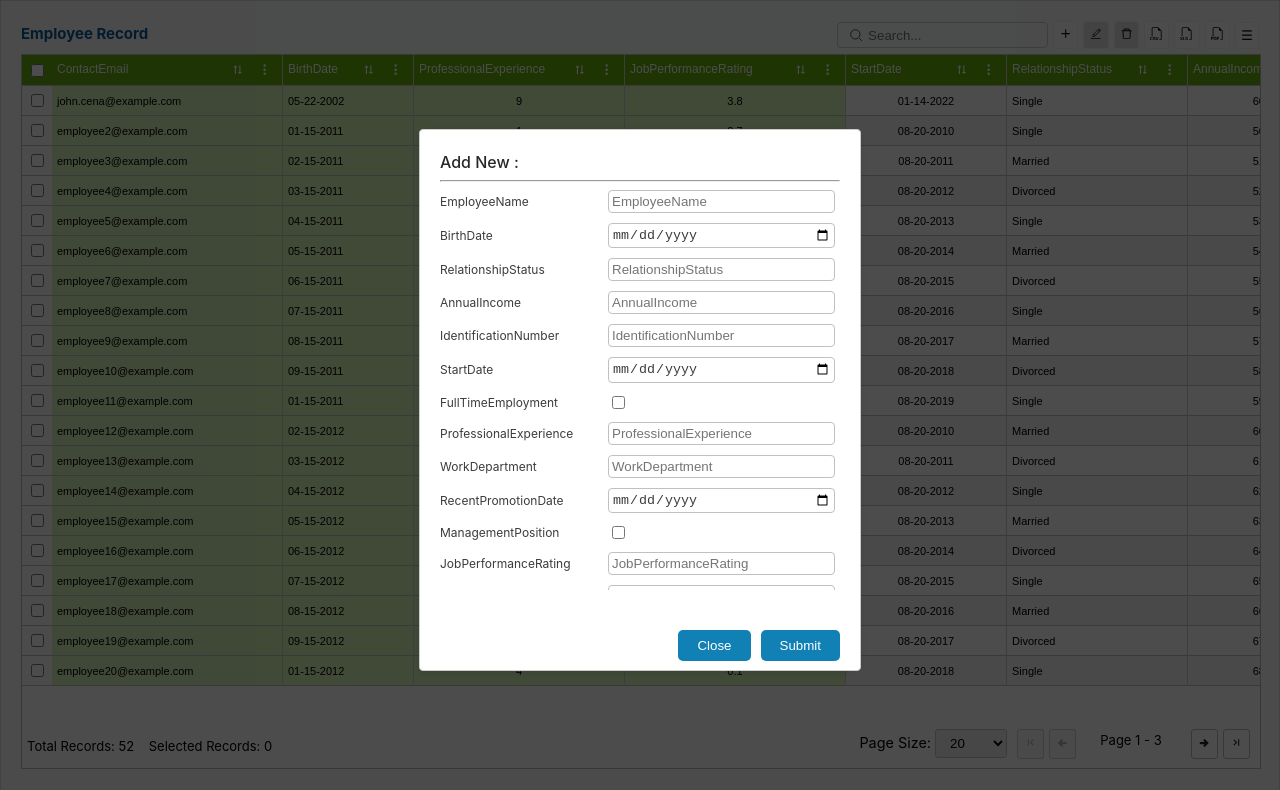
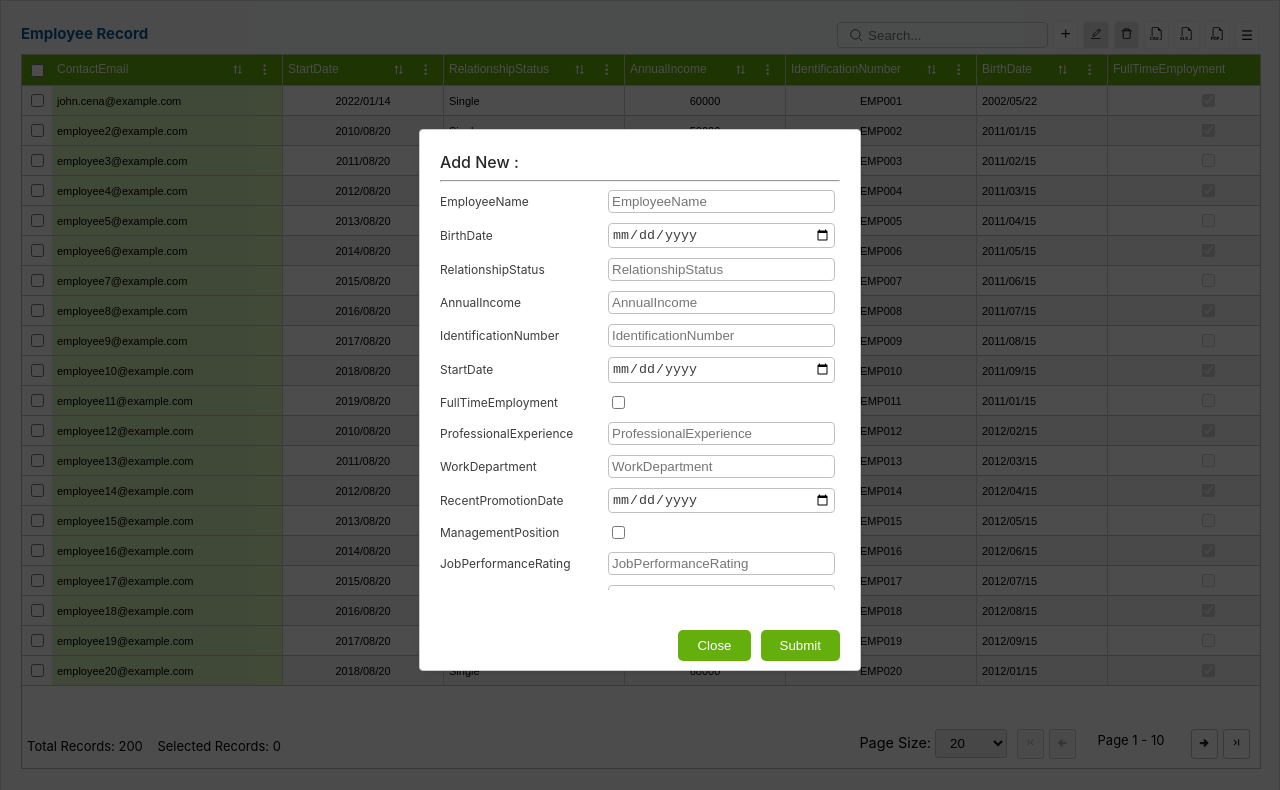
Before and after one commit to codematrixx008/Custom_DataGrid, a React (Create React App) app: page / in a window 1280 px wide. Both pictures are taken after a click on the button 1065 px from the left and 35 px from the top of the page. Shown: the top 790 px of the page. Built offline with nearby package versions, Linux system fonts and the light colour scheme.

Commit message:
Change Button Color & Background  theme
Change the button color according to DataGrid theme & If not assigned then set default

```diff
--- a/src/Component/CallDataGrid/Data/Data.ts
+++ b/src/Component/CallDataGrid/Data/Data.ts
@@ -3,18 +3,17 @@ export const title = "Employee Record";
 export const settings = {
 
     fontSize: 12,
-    dateFormat: "MM-DD-YYYY",
+    //dateFormat: "MM-DD-YYYY",
     // dateFormat: "YYYY-MM-DD",
     //dateFormat: "DD-MM-YYYY",
-    // dateFormat: "MM/DD/YYYY",
-    // dateFormat: "YYYY/MM/DD",
+    //dateFormat: "MM/DD/YYYY",
+    dateFormat: "YYYY/MM/DD",
     // dateFormat: "DD/MM/YYYY",
-
     fontFamily: "sans-serif",
     color: 'white',
     background: ' #65af0c ',
     isGlobalSearchVisible: true,
-    freezebackground:'rgb(217, 243, 186) ',
+    freezebackground: 'rgb(217, 243, 186) ',
     ButtonAction: ["Add", "Edit", "Delete", "CSV", "XLSX", "PDF", "ShowHideColumns"],
     IsButtonVisible: {
         Add: true,
@@ -39,17 +38,17 @@ export const settings = {
 
 export const listViewColumns = [
     { ColumnHeader: "EmployeeName", DataType: "string", Tooltip: true, Width: 150, isVisible: true, isEditable: true, isFreeze: false, Sorting: true, Filtering: true, ColumnOrder: 13, Alignment: "left" },
-    { ColumnHeader: "BirthDate", DataType: "date", Tooltip: false, Width: 120, isVisible: true, isEditable: true, isFreeze: true, Sorting: true, Filtering: true, ColumnOrder: 6, Alignment: "left" },
+    { ColumnHeader: "BirthDate", DataType: "date", Tooltip: false, Width: 120, isVisible: true, isEditable: true, isFreeze: false, Sorting: true, Filtering: true, ColumnOrder: 6, Alignment: "left" },
     { ColumnHeader: "RelationshipStatus", DataType: "string", Tooltip: false, Width: 170, isVisible: true, isEditable: true, isFreeze: false, Sorting: true, Filtering: true, ColumnOrder: 3, Alignment: "left" },
     { ColumnHeader: "AnnualIncome", DataType: "number", Tooltip: false, Width: 150, isVisible: true, isEditable: true, isFreeze: false, Sorting: true, Filtering: true, ColumnOrder: 4, Alignment: "center" },
     { ColumnHeader: "IdentificationNumber", DataType: "string", Tooltip: false, Width: 180, isVisible: true, isEditable: true, isFreeze: false, Sorting: false, Filtering: true, ColumnOrder: 5, Alignment: "center" },
     { ColumnHeader: "StartDate", DataType: "date", Tooltip: false, Width: 150, isVisible: true, isEditable: true, isFreeze: false, Sorting: true, Filtering: true, ColumnOrder: 2, Alignment: "center" },
     { ColumnHeader: "FullTimeEmployment", DataType: "boolean", Tooltip: false, Width: 190, isVisible: true, isEditable: true, isFreeze: false, Sorting: true, Filtering: true, ColumnOrder: 7, Alignment: "center" },
-    { ColumnHeader: "ProfessionalExperience", DataType: "number", Tooltip: false, Width: 200, isVisible: true, isEditable: true, isFreeze: true, Sorting: true, Filtering: true, ColumnOrder: 8, Alignment: "center" },
+    { ColumnHeader: "ProfessionalExperience", DataType: "number", Tooltip: false, Width: 200, isVisible: true, isEditable: true, isFreeze: false, Sorting: true, Filtering: true, ColumnOrder: 8, Alignment: "center" },
     { ColumnHeader: "WorkDepartment", DataType: "string", Tooltip: false, Width: 180, isVisible: true, isEditable: true, isFreeze: false, Sorting: true, Filtering: true, ColumnOrder: 9, Alignment: "left" },
     { ColumnHeader: "RecentPromotionDate", DataType: "date", Tooltip: false, Width: 180, isVisible: true, isEditable: true, isFreeze: false, Sorting: true, Filtering: true, ColumnOrder: 10, Alignment: "center" },
     { ColumnHeader: "ManagementPosition", DataType: "boolean", Tooltip: false, Width: 150, isVisible: true, isEditable: true, isFreeze: false, Sorting: true, Filtering: true, ColumnOrder: 11, Alignment: "center" },
-    { ColumnHeader: "JobPerformanceRating", DataType: "number", Tooltip: false, Width: 210, isVisible: true, isEditable: true, isFreeze: true, Sorting: true, Filtering: true, ColumnOrder: 12, Alignment: "center" },
+    { ColumnHeader: "JobPerformanceRating", DataType: "number", Tooltip: false, Width: 210, isVisible: true, isEditable: true, isFreeze: false, Sorting: true, Filtering: true, ColumnOrder: 12, Alignment: "center" },
     { ColumnHeader: "ContactEmail", DataType: "string", Tooltip: false, Width: 220, isVisible: true, isEditable: true, isFreeze: true, Sorting: false, Filtering: true, ColumnOrder: 1, Alignment: "left" },
     { ColumnHeader: "PhoneNumber", DataType: "string", Tooltip: false, Width: 180, isVisible: true, isEditable: true, isFreeze: false, Sorting: false, Filtering: true, ColumnOrder: 14, Alignment: "left" },
     { ColumnHeader: "EmergencyContact", DataType: "string", Tooltip: false, Width: 200, isVisible: true, isEditable: true, isFreeze: false, Sorting: false, Filtering: true, ColumnOrder: 15, Alignment: "left" },
@@ -85,7 +84,7 @@ export const tableData = [
         RemoteWorkEligible: true
     },
 
-    ...Array.from({ length: 51 }, (_, i) => ({
+    ...Array.from({ length: 199 }, (_, i) => ({
 
         id: i + 2,
         EmployeeName: `Employee ${i + 2}`,
--- a/src/Component/CustomComponent/CustomDataGrid.tsx
+++ b/src/Component/CustomComponent/CustomDataGrid.tsx
@@ -895,12 +895,12 @@ const CustomDataGrid = ({ title, settings, listViewColumns, data }: any) => {
               </div>
 
               <div style={{ float: 'right' }}>
-                <button onClick={handleActionAddButtonclose} className="popup-ActionButton">
+                <button onClick={handleActionAddButtonclose} style={{background: settings.background || 'whitesmoke', color: settings.color || 'black'}} className="popup-ActionButton">
                   Close
                 </button>
                 <button
                   onClick={handleAddSubmit}
-                  style={{ marginLeft: 10 }}
+                  style={{ marginLeft: 10,background: settings.background || 'whitesmoke', color: settings.color || 'black' }}
                   className="popup-ActionButton"
                 >
                   Submit
@@ -997,13 +997,14 @@ const CustomDataGrid = ({ title, settings, listViewColumns, data }: any) => {
                 <button
                   onClick={handleActionEditButtonclose}
                   className="popup-ActionButton"
+                  style={{background: settings.background || 'whitesmoke', color: settings.color || 'black'}}
                 >
                   Close
                 </button>
                 <button
                   onClick={handleEditSubmit}
                   className="popup-ActionButton"
-                  style={{ marginLeft: 10 }}
+                  style={{ marginLeft: 10 ,background: settings.background || 'whitesmoke', color: settings.color || 'black'}}
                 >
                   Submit
                 </button>
@@ -1025,10 +1026,10 @@ const CustomDataGrid = ({ title, settings, listViewColumns, data }: any) => {
               <span className='popup-ActionTitle'>Are you sure you want to delete this item ?</span>
 
               <div style={{ display: "flex", justifyContent: "end" }}>
-                <button onClick={handleActionDeleteButtonClose} className='popup-ActionButton'>
+                <button onClick={handleActionDeleteButtonClose} style={{background: settings.background || 'whitesmoke', color: settings.color || 'black'}} className='popup-ActionButton'>
                   Close
                 </button>
-                <button style={{ marginLeft: 10 }} className='popup-ActionButton' onClick={() => {
+                <button style={{ marginLeft: 10,background: settings.background || 'whitesmoke', color: settings.color || 'black' }} className='popup-ActionButton' onClick={() => {
                   selectedRows.forEach((id) => handleDelete(id));
                 }} >
                   Submit
```
